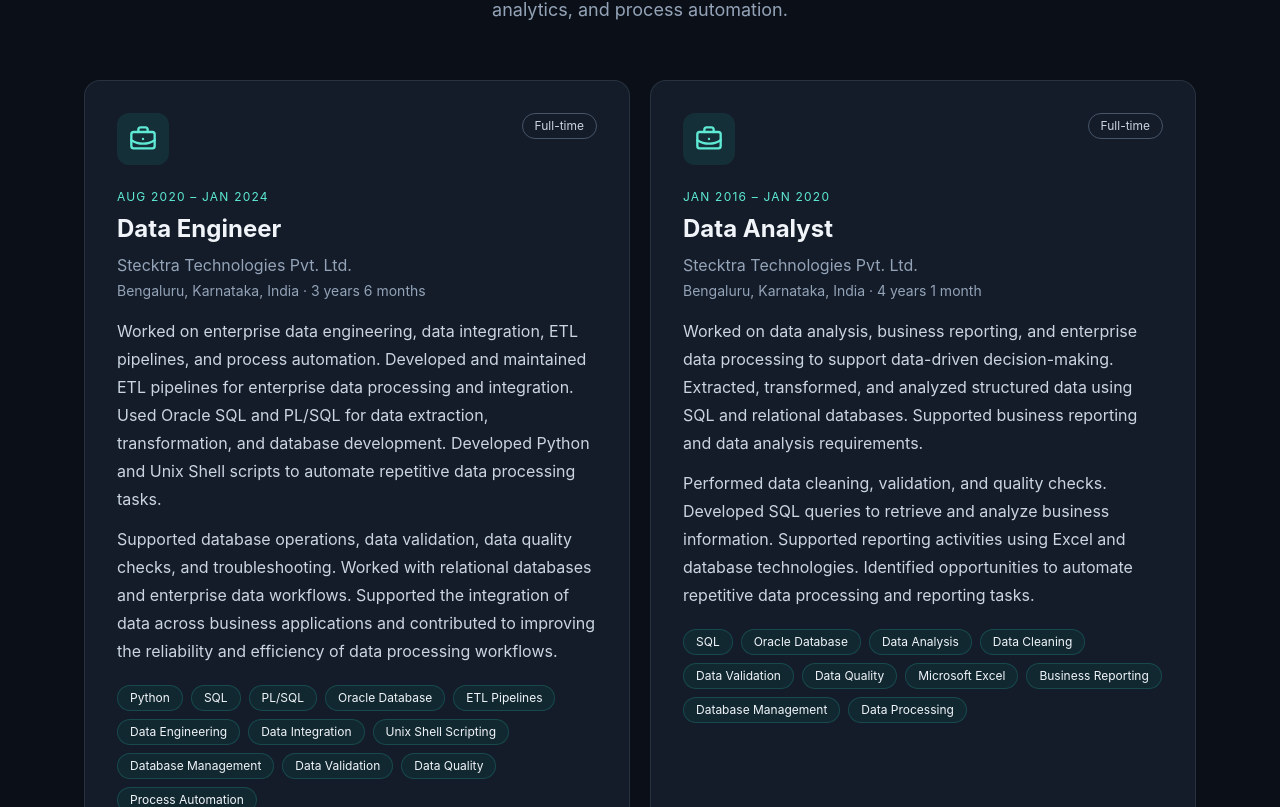
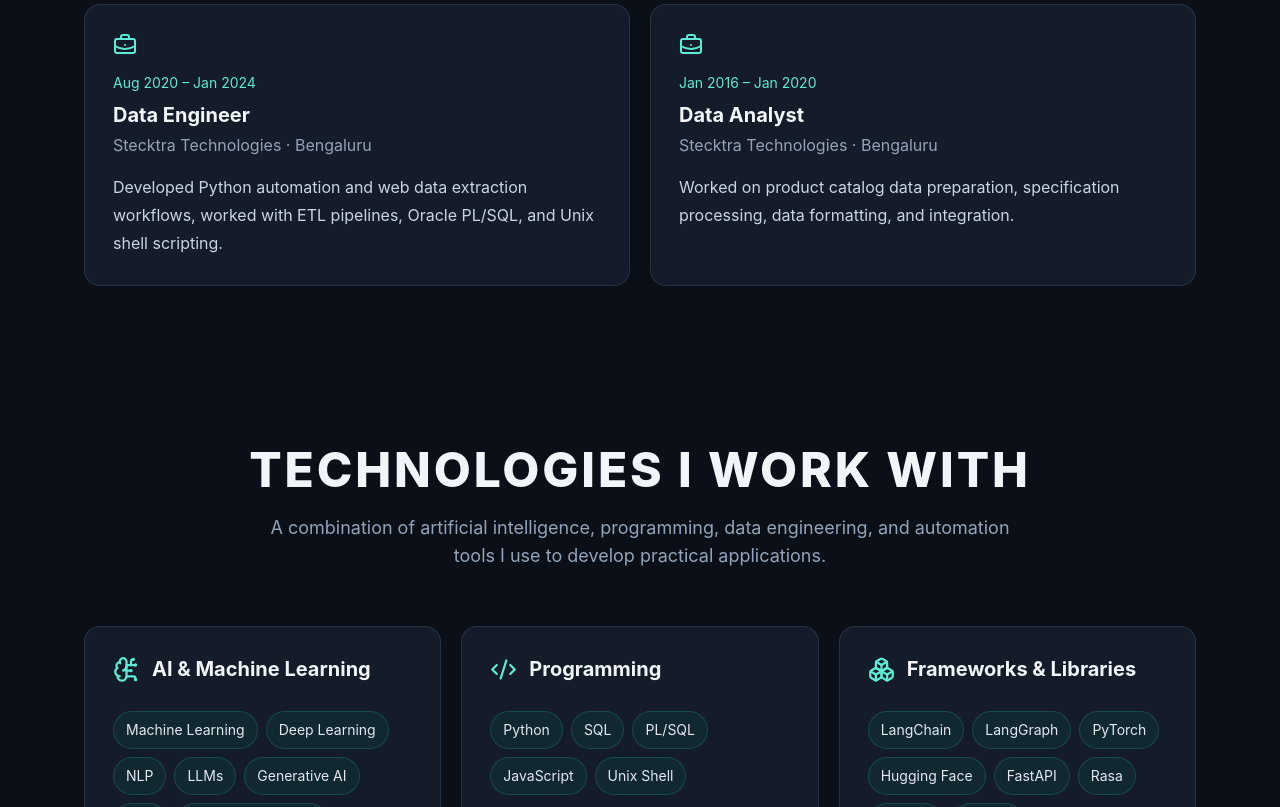
Before and after one commit to Jyothi162/jyothi-ai-portfolio, a React (Vite) app: page / in a window 1280 px wide. Shown: the part 4493-5300 px from the top of the page. Built offline with nearby package versions, Linux system fonts and the light colour scheme.

Commit message:
added features

```diff
--- a/src/main.jsx
+++ b/src/main.jsx
@@ -288,186 +288,26 @@ I am particularly interested in Generative AI, enterprise AI agents, secure know
           </div>
         </section>
 
+        <section id="experience" className="max-w-6xl mx-auto px-5 py-20">
+          <SectionTitle eyebrow="Career journey" title="Professional Experience" />
+          <div className="grid md:grid-cols-2 gap-5">
+            <div className="glass rounded-2xl p-7"><BriefcaseBusiness className="text-teal-300" /><p className="text-teal-300 text-sm mt-4">Aug 2020 – Jan 2024</p><h3 className="text-xl font-bold mt-2">Data Engineer</h3><p className="text-slate-400 mt-1">Stecktra Technologies · Bengaluru</p><p className="text-slate-300 mt-4 leading-7">Developed Python automation and web data extraction workflows, worked with ETL pipelines, Oracle PL/SQL, and Unix shell scripting.</p></div>
+            <div className="glass rounded-2xl p-7"><BriefcaseBusiness className="text-teal-300" /><p className="text-teal-300 text-sm mt-4">Jan 2016 – Jan 2020</p><h3 className="text-xl font-bold mt-2">Data Analyst</h3><p className="text-slate-400 mt-1">Stecktra Technologies · Bengaluru</p><p className="text-slate-300 mt-4 leading-7">Worked on product catalog data preparation, specification processing, data formatting, and integration.</p></div>
+          </div>
+        </section>
 
-<section id="experience" className="max-w-6xl mx-auto px-5 py-20">
-
-  <SectionTitle
-    eyebrow="Career Journey"
-    title="Professional Experience"
-    description="7+ years of professional experience in data engineering, enterprise data integration, analytics, and process automation."
-  />
-
-  <div className="grid md:grid-cols-2 gap-5">
-
-    {/* Data Engineer */}
-
-    <article className="project glass rounded-2xl p-6 md:p-8">
-
-      <div className="flex justify-between items-start gap-4">
-
-        <div className="p-3 bg-teal-400/10 rounded-xl">
-          <BriefcaseBusiness
-            className="text-teal-300"
-            size={28}
-          />
-        </div>
-
-        <span className="text-xs rounded-full border border-slate-600 px-3 py-1 text-slate-300">
-          Full-time
-        </span>
-
-      </div>
-
-      <p className="text-xs uppercase tracking-widest text-teal-300 mt-6">
-        Aug 2020 – Jan 2024
-      </p>
-
-      <h3 className="text-2xl font-bold mt-2">
-        Data Engineer
-      </h3>
-
-      <p className="text-slate-400 mt-2">
-        Stecktra Technologies Pvt. Ltd.
-      </p>
-
-      <p className="text-slate-400 text-sm mt-1">
-        Bengaluru, Karnataka, India · 3 years 6 months
-      </p>
-
-      <p className="text-slate-300 mt-4 leading-7">
-        Worked on enterprise data engineering, data integration,
-        ETL pipelines, and process automation. Developed and
-        maintained ETL pipelines for enterprise data processing
-        and integration. Used Oracle SQL and PL/SQL for data
-        extraction, transformation, and database development.
-        Developed Python and Unix Shell scripts to automate
-        repetitive data processing tasks.
-      </p>
-
-      <p className="text-slate-300 mt-3 leading-7">
-        Supported database operations, data validation, data
-        quality checks, and troubleshooting. Worked with
-        relational databases and enterprise data workflows.
-        Supported the integration of data across business
-        applications and contributed to improving the reliability
-        and efficiency of data processing workflows.
-      </p>
-
-      <div className="flex flex-wrap gap-2 mt-5">
-
-        {[
-          'Python',
-          'SQL',
-          'PL/SQL',
-          'Oracle Database',
-          'ETL Pipelines',
-          'Data Engineering',
-          'Data Integration',
-          'Unix Shell Scripting',
-          'Database Management',
-          'Data Validation',
-          'Data Quality',
-          'Process Automation'
-        ].map(skill => (
-
-          <span
-            key={skill}
-            className="pill text-xs px-3 py-1 rounded-full"
-          >
-            {skill}
-          </span>
-
-        ))}
-
-      </div>
-
-    </article>
-
-
-    {/* Data Analyst */}
-
-    <article className="project glass rounded-2xl p-6 md:p-8">
-
-      <div className="flex justify-between items-start gap-4">
-
-        <div className="p-3 bg-teal-400/10 rounded-xl">
-          <BriefcaseBusiness
-            className="text-teal-300"
-            size={28}
-          />
-        </div>
-
-        <span className="text-xs rounded-full border border-slate-600 px-3 py-1 text-slate-300">
-          Full-time
-        </span>
-
-      </div>
-
-      <p className="text-xs uppercase tracking-widest text-teal-300 mt-6">
-        Jan 2016 – Jan 2020
-      </p>
-
-      <h3 className="text-2xl font-bold mt-2">
-        Data Analyst
-      </h3>
-
-      <p className="text-slate-400 mt-2">
-        Stecktra Technologies Pvt. Ltd.
-      </p>
-
-      <p className="text-slate-400 text-sm mt-1">
-        Bengaluru, Karnataka, India · 4 years 1 month
-      </p>
-
-      <p className="text-slate-300 mt-4 leading-7">
-        Worked on data analysis, business reporting, and
-        enterprise data processing to support data-driven
-        decision-making. Extracted, transformed, and analyzed
-        structured data using SQL and relational databases.
-        Supported business reporting and data analysis
-        requirements.
-      </p>
-
-      <p className="text-slate-300 mt-3 leading-7">
-        Performed data cleaning, validation, and quality checks.
-        Developed SQL queries to retrieve and analyze business
-        information. Supported reporting activities using Excel
-        and database technologies. Identified opportunities to
-        automate repetitive data processing and reporting tasks.
-      </p>
-
-      <div className="flex flex-wrap gap-2 mt-5">
-
-        {[
-          'SQL',
-          'Oracle Database',
-          'Data Analysis',
-          'Data Cleaning',
-          'Data Validation',
-          'Data Quality',
-          'Microsoft Excel',
-          'Business Reporting',
-          'Database Management',
-          'Data Processing'
-        ].map(skill => (
-
-          <span
-            key={skill}
-            className="pill text-xs px-3 py-1 rounded-full"
-          >
-            {skill}
-          </span>
-
-        ))}
-
-      </div>
-
-    </article>
-
-  </div>
-
-</section>
-
+        <section id="skills" className="max-w-6xl mx-auto px-5 py-20">
+          <SectionTitle title="Technologies I Work With" description="A combination of artificial intelligence, programming, data engineering, and automation tools I use to develop practical applications." />
+          <div className="grid md:grid-cols-2 lg:grid-cols-3 gap-5">
+            {technologyGroups.map(group => {
+              const Icon = group.icon;
+              return <div key={group.title} className="glass rounded-2xl p-6 md:p-7">
+                <div className="flex items-center gap-3 mb-7"><Icon className="text-teal-300 shrink-0" size={27} /><h3 className="text-xl font-bold">{group.title}</h3></div>
+                <div className="flex flex-wrap gap-2">{group.items.map(item => <span key={item} className="pill rounded-full px-3 py-2 text-sm text-slate-200">{item}</span>)}</div>
+              </div>;
+            })}
+          </div>
+        </section>
 
         <section id="education" className="max-w-6xl mx-auto px-5 py-20">
           <SectionTitle title="Education" />
```
